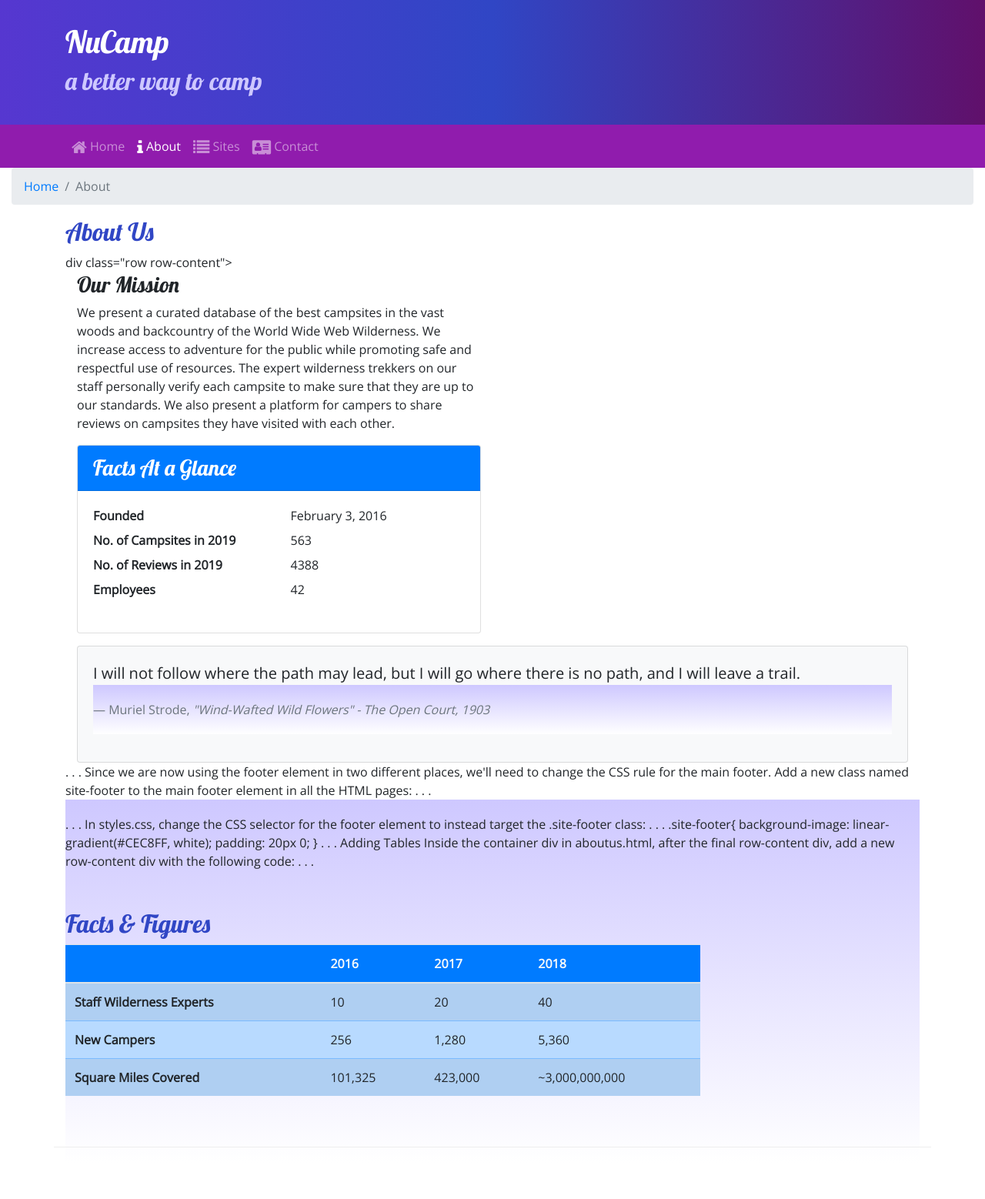
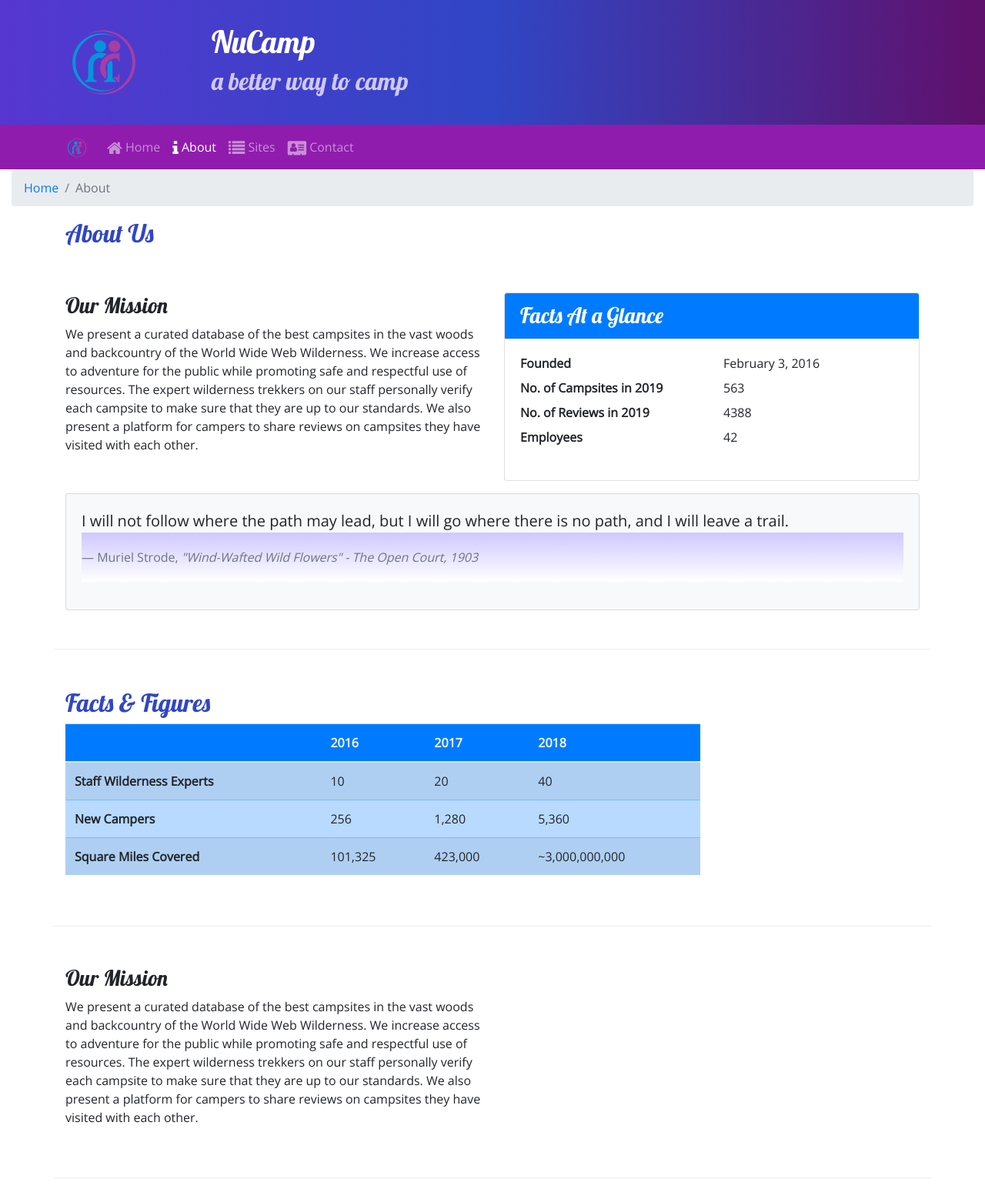
Before and after one commit to Regaruk/bootstrap-grid, a website: page aboutus.html in a window 1280 px wide. Shown: the top 1558 px of the page at 77% size. Drawn offline with nearby package versions, Linux system fonts and the light colour scheme.

Commit message:
Images and Media

```diff
--- a/CSS/styles.css
+++ b/CSS/styles.css
@@ -35,3 +35,8 @@ footer {
 .navbar {
     background-color: #901CAD;
 }
+
+.site-footer{
+    background-image: linear-gradient(#CEC8FF, white);
+    padding: 20px 0;
+}
--- a/aboutus.html
+++ b/aboutus.html
@@ -24,6 +24,9 @@
     <header class="jumbotron jumbotron-fluid">
         <div class="container">
             <div class="row">
+                <div class="col-4 col-sm-3 col-md-2 align-self-center">
+                    <a href="index.html"><img src="img/img/logo.png" class="img-fluid" /></a>
+                 </div>
                 <div class="col">
                     <h1>NuCamp</h1>
                     <h2>a better way to camp</h2>
@@ -34,7 +37,8 @@
 
     <nav class="navbar navbar-expand-sm navbar-dark sticky-top">
         <div class="container">
-         <button class="navbar-toggler ml-auto" type="button" data-toggle="collapse" data-target="#nucampNavbar">
+            <a class="navbar-brand" href="index.html"><img src="img/img/logo.png" height="30" width="30" /></a>
+         <button class="navbar-toggler" type="button" data-toggle="collapse" data-target="#nucampNavbar">
              <span class="navbar-toggler-icon"></span>
          </button>
          <div class="collapse navbar-collapse" id="nucampNavbar">
@@ -61,7 +65,7 @@
                <h2 class="col">About Us</h2>
                <hr />
             </div>
-            div class="row row-content">
+            <div class="row row-content">
             <div class="col-sm-6">
                 <h3>Our Mission</h3>
                 <p>We present a curated database of the best campsites in the vast woods and backcountry of the World Wide Web Wilderness. We increase access to adventure for the public while promoting safe and respectful use of resources. The expert wilderness trekkers on our staff personally verify each campsite to make sure that they are up to our standards. We also present a platform for campers to share reviews on campsites they have visited with  each other.</p>
@@ -87,7 +91,7 @@
                 <div class="card bg-light mt-3">
                     <blockquote class="blockquote card-body">
                         <p class="mb-0">I will not follow where the path may lead, but I will go where there is no path, and I will leave a trail.</p>
-                        <footer class="blockquote-footer">Muriel Strode,
+                        <footer class="blockquote-footer site-footer">Muriel Strode,
                             <cite title="Source Title">"Wind-Wafted Wild Flowers" -
                                 The Open Court, 1903
                             </cite>
@@ -96,24 +100,7 @@
         		</div>
             </div>
         </div>
-. . .
-Since we are now using the footer element in two different places, we'll need to change the CSS rule for the main footer.
-Add a new class named site-footer to the main footer element in all the HTML pages:
-. . .
-    <footer class="site-footer">
-. . .
-In styles.css, change the CSS selector for the footer element to instead target the .site-footer class:
 
-. . .
-.site-footer{
-    background-image: linear-gradient(#CEC8FF, white);
-    padding: 20px 0;
-}
-. . .
-
-Adding Tables
-Inside the container div in aboutus.html, after the final row-content div, add a new row-content div with the following code:
-. . .
        <div class="row row-content">
             <div class="col-sm-9">
             	<h2>Facts &amp; Figures</h2>
```
Also changed, not shown: contactus.html (+5 -1 lines), index.html (+17 -2 lines), img/img/bootstrap-thumb.png (added), img/img/breadcrumb-trail-thumb.jpg (added), img/img/breadcrumb-trail.jpg (added), img/img/chrome-river-thumb.jpg (added), img/img/chrome-river.jpg (added), img/img/logo.png (added), img/img/react-lake-thumb.jpg (added), img/img/react-lake.jpg (added).
